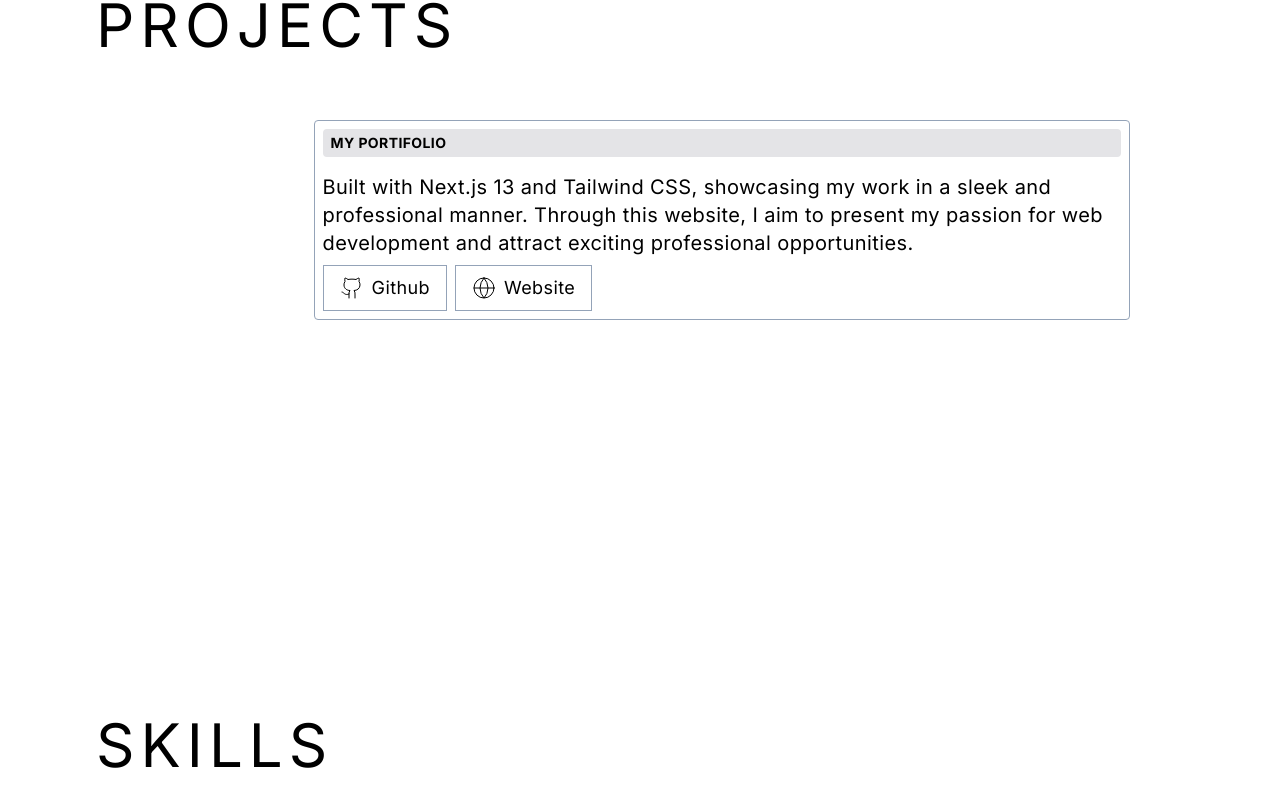
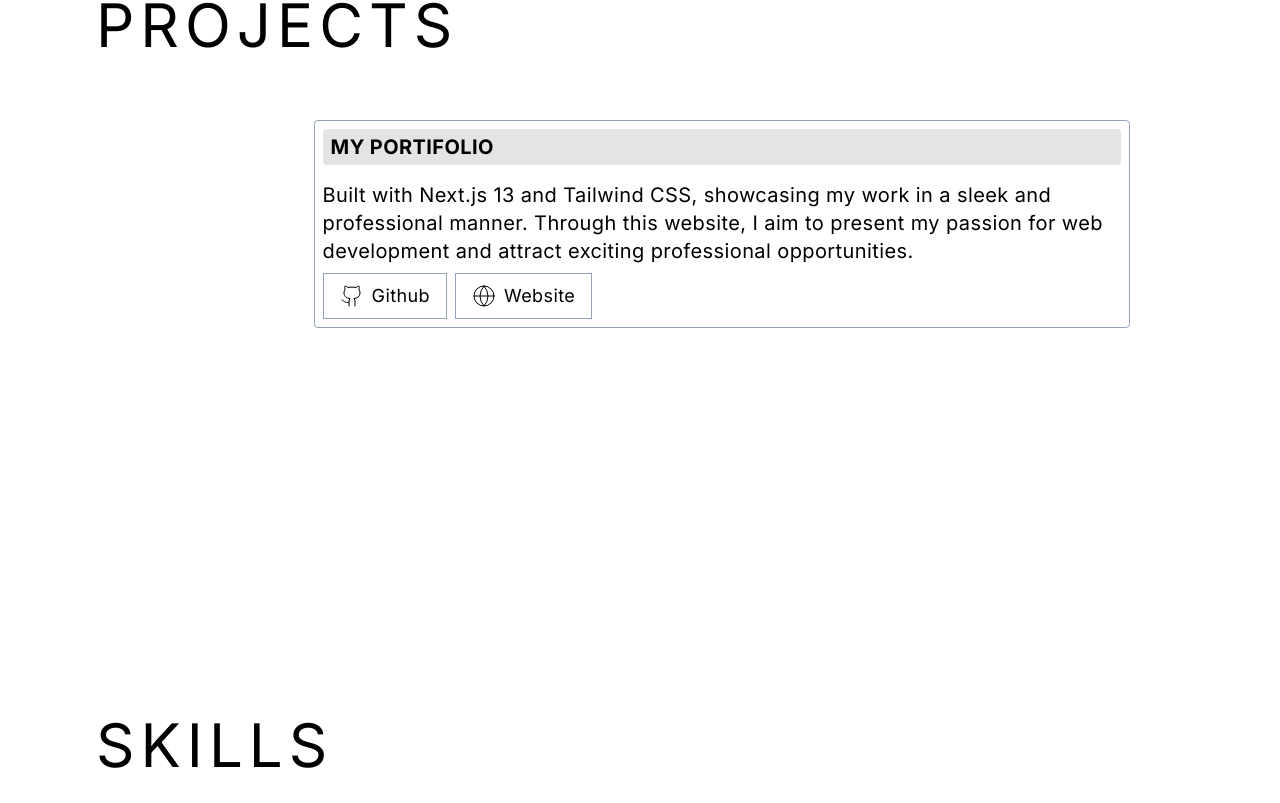
Before and after one commit to EnosDomingues/enos_portifolio, a Next.js app: page / in a window 1280 px wide. Shown: the part 1637-2440 px from the top of the page. Built offline with nearby package versions, Linux system fonts and the light colour scheme.

Commit message:
fix: card header text size

```diff
--- a/src/components/Card.tsx
+++ b/src/components/Card.tsx
@@ -1,4 +1,3 @@
-/* eslint-disable camelcase */
 import { Button } from './Button'
 
 interface CardButtons {
@@ -10,17 +9,6 @@ interface CardProps {
   title: string
   description: string
   cardButtons?: CardButtons
-}
-
-// Card header style
-const { header_2k, header_4k, header_fullHd, header_laptop, header_style } = {
-  header_style:
-    'flex rounded bg-zinc-200 px-2 py-1 text-xs font-bold uppercase',
-  // Responsivity
-  header_4k: ' 4k:px-4 4k:py-6 4k:text-5xl ',
-  header_2k: ' 2k:text-2xl ',
-  header_fullHd: ' 2k:text-2xl ',
-  header_laptop: ' laptop:text-sm laptop:mb-2',
 }
 
 export function Card({ title, description, cardButtons }: CardProps) {
@@ -36,9 +24,7 @@ export function Card({ title, description, cardButtons }: CardProps) {
       p-2
       4k:space-y-6"
     >
-      <header
-        className={`${header_style} ${header_laptop} ${header_fullHd} ${header_2k} ${header_4k}`}
-      >
+      <header className="flex rounded bg-zinc-200 px-2 py-1 text-xs font-bold uppercase laptop:mb-2 laptop:text-sm desktop:text-xl 2k:text-2xl 4k:px-4 4k:py-6 4k:text-5xl">
         {title}
       </header>
       <p
```
